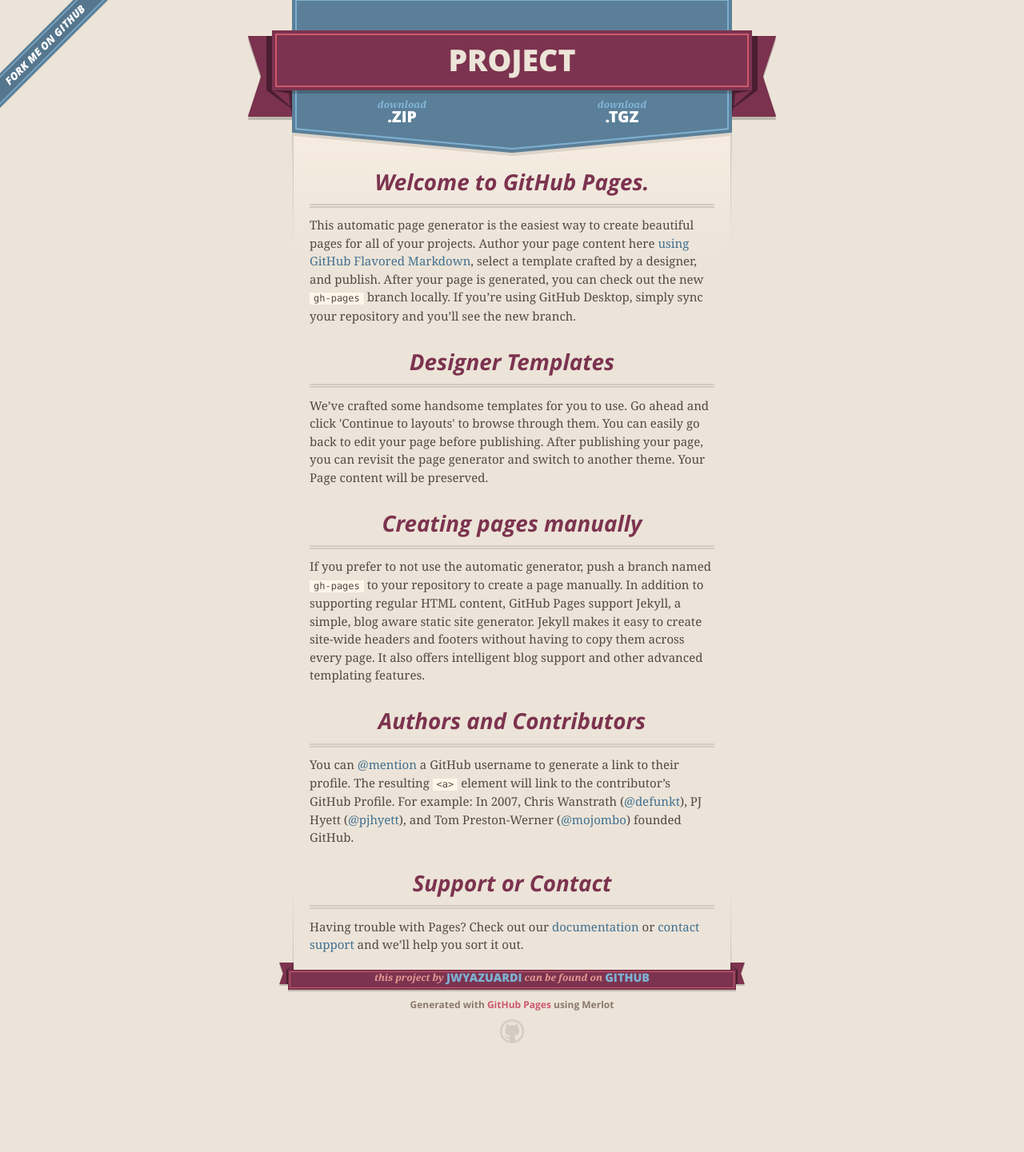
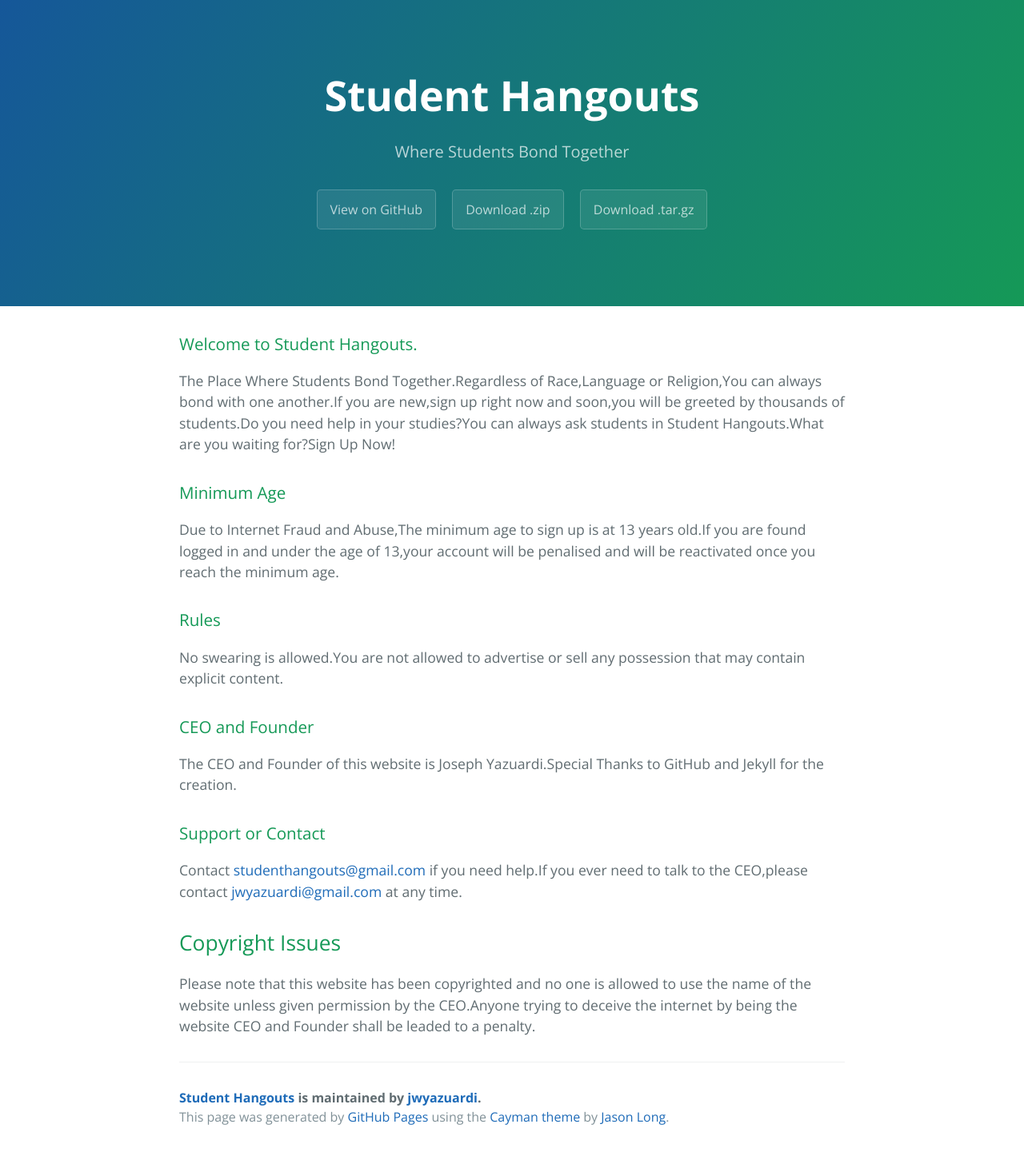
Before and after one commit to jwyazuardi/Studenthangouts, a Jekyll site: the page index.html, which Jekyll copies as it is, in a window 1280 px wide. Shown: the whole page at 80% size. Built offline with Jekyll 4.4.1, drawn with Linux system fonts in a browser that asks for light colours; nearby versions of some CDN libraries; before the commit the page ends 1345 px from its top, so only the background shows below that.

Commit message:
Create gh-pages branch via GitHub

```diff
--- a/index.html
+++ b/index.html
@@ -1,90 +1,61 @@
 <!DOCTYPE html>
-<html>
+<html lang="en-us">
   <head>
-    <meta charset='utf-8'>
-    <meta http-equiv="X-UA-Compatible" content="chrome=1">
-    <meta name="viewport" content="width=640">
+    <meta charset="UTF-8">
+    <title>Student Hangouts by jwyazuardi</title>
+    <meta name="viewport" content="width=device-width, initial-scale=1">
+    <link rel="stylesheet" type="text/css" href="stylesheets/normalize.css" media="screen">
+    <link href='https://fonts.googleapis.com/css?family=Open+Sans:400,700' rel='stylesheet' type='text/css'>
+    <link rel="stylesheet" type="text/css" href="stylesheets/stylesheet.css" media="screen">
+    <link rel="stylesheet" type="text/css" href="stylesheets/github-light.css" media="screen">
+  </head>
+  <body>
+    <section class="page-header">
+      <h1 class="project-name">Student Hangouts</h1>
+      <h2 class="project-tagline">Where Students Bond Together</h2>
+      <a href="https://github.com/jwyazuardi/project" class="btn">View on GitHub</a>
+      <a href="https://github.com/jwyazuardi/project/zipball/master" class="btn">Download .zip</a>
+      <a href="https://github.com/jwyazuardi/project/tarball/master" class="btn">Download .tar.gz</a>
+    </section>
 
-    <link rel="stylesheet" href="stylesheets/core.css" media="screen">
-    <link rel="stylesheet" href="stylesheets/mobile.css" media="handheld, only screen and (max-device-width:640px)">
-    <link rel="stylesheet" href="stylesheets/github-light.css">
+    <section class="main-content">
+      <h3>
+<a id="welcome-to-student-hangouts" class="anchor" href="#welcome-to-student-hangouts" aria-hidden="true"><span aria-hidden="true" class="octicon octicon-link"></span></a>Welcome to Student Hangouts.</h3>
 
-    <script type="text/javascript" src="javascripts/modernizr.js"></script>
-    <script type="text/javascript" src="https://ajax.googleapis.com/ajax/libs/jquery/1.7.1/jquery.min.js"></script>
-    <script type="text/javascript" src="javascripts/headsmart.min.js"></script>
-    <script type="text/javascript">
-      $(document).ready(function () {
-        $('#main_content').headsmart()
-      })
-    </script>
-    <title>Project by jwyazuardi</title>
-  </head>
-
-  <body>
-    <a id="forkme_banner" href="https://github.com/jwyazuardi/project">View on GitHub</a>
-    <div class="shell">
-
-      <header>
-        <span class="ribbon-outer">
-          <span class="ribbon-inner">
-            <h1>Project</h1>
-            <h2></h2>
-          </span>
-          <span class="left-tail"></span>
-          <span class="right-tail"></span>
-        </span>
-      </header>
-
-      <section id="downloads">
-        <span class="inner">
-          <a href="https://github.com/jwyazuardi/project/zipball/master" class="zip"><em>download</em> .ZIP</a><a href="https://github.com/jwyazuardi/project/tarball/master" class="tgz"><em>download</em> .TGZ</a>
-        </span>
-      </section>
-
-
-      <span class="banner-fix"></span>
-
-
-      <section id="main_content">
-        <h3>
-<a id="welcome-to-github-pages" class="anchor" href="#welcome-to-github-pages" aria-hidden="true"><span aria-hidden="true" class="octicon octicon-link"></span></a>Welcome to GitHub Pages.</h3>
-
-<p>This automatic page generator is the easiest way to create beautiful pages for all of your projects. Author your page content here <a href="https://guides.github.com/features/mastering-markdown/">using GitHub Flavored Markdown</a>, select a template crafted by a designer, and publish. After your page is generated, you can check out the new <code>gh-pages</code> branch locally. If you’re using GitHub Desktop, simply sync your repository and you’ll see the new branch.</p>
+<p>The Place Where Students Bond Together.Regardless of Race,Language or Religion,You can always bond with one another.If you are new,sign up right now and soon,you will be greeted by thousands of students.Do you need help in your studies?You can always ask students in Student Hangouts.What are you waiting for?Sign Up Now!</p>
 
 <h3>
-<a id="designer-templates" class="anchor" href="#designer-templates" aria-hidden="true"><span aria-hidden="true" class="octicon octicon-link"></span></a>Designer Templates</h3>
+<a id="minimum-age" class="anchor" href="#minimum-age" aria-hidden="true"><span aria-hidden="true" class="octicon octicon-link"></span></a>Minimum Age</h3>
 
-<p>We’ve crafted some handsome templates for you to use. Go ahead and click 'Continue to layouts' to browse through them. You can easily go back to edit your page before publishing. After publishing your page, you can revisit the page generator and switch to another theme. Your Page content will be preserved.</p>
+<p>Due to Internet Fraud and Abuse,The minimum age to sign up is at 13 years old.If you are found logged in and under the age of 13,your account will be penalised and will be reactivated once you reach the minimum age.</p>
 
 <h3>
-<a id="creating-pages-manually" class="anchor" href="#creating-pages-manually" aria-hidden="true"><span aria-hidden="true" class="octicon octicon-link"></span></a>Creating pages manually</h3>
+<a id="rules" class="anchor" href="#rules" aria-hidden="true"><span aria-hidden="true" class="octicon octicon-link"></span></a>Rules</h3>
 
-<p>If you prefer to not use the automatic generator, push a branch named <code>gh-pages</code> to your repository to create a page manually. In addition to supporting regular HTML content, GitHub Pages support Jekyll, a simple, blog aware static site generator. Jekyll makes it easy to create site-wide headers and footers without having to copy them across every page. It also offers intelligent blog support and other advanced templating features.</p>
+<p>No swearing is allowed.You are not allowed to advertise or sell any possession that may contain explicit content.</p>
 
 <h3>
-<a id="authors-and-contributors" class="anchor" href="#authors-and-contributors" aria-hidden="true"><span aria-hidden="true" class="octicon octicon-link"></span></a>Authors and Contributors</h3>
+<a id="ceo-and-founder" class="anchor" href="#ceo-and-founder" aria-hidden="true"><span aria-hidden="true" class="octicon octicon-link"></span></a>CEO and Founder</h3>
 
-<p>You can <a href="https://help.github.com/articles/basic-writing-and-formatting-syntax/#mentioning-users-and-teams" class="user-mention">@mention</a> a GitHub username to generate a link to their profile. The resulting <code>&lt;a&gt;</code> element will link to the contributor’s GitHub Profile. For example: In 2007, Chris Wanstrath (<a href="https://github.com/defunkt" class="user-mention">@defunkt</a>), PJ Hyett (<a href="https://github.com/pjhyett" class="user-mention">@pjhyett</a>), and Tom Preston-Werner (<a href="https://github.com/mojombo" class="user-mention">@mojombo</a>) founded GitHub.</p>
+<p>The CEO and Founder of this website is Joseph Yazuardi.Special Thanks to GitHub and Jekyll for the creation.</p>
 
 <h3>
 <a id="support-or-contact" class="anchor" href="#support-or-contact" aria-hidden="true"><span aria-hidden="true" class="octicon octicon-link"></span></a>Support or Contact</h3>
 
-<p>Having trouble with Pages? Check out our <a href="https://help.github.com/pages">documentation</a> or <a href="https://github.com/contact">contact support</a> and we’ll help you sort it out.</p>
-      </section>
+<p>Contact <a href="mailto:studenthangouts@gmail.com">studenthangouts@gmail.com</a> if you need help.If you ever need to talk to the CEO,please contact <a href="mailto:jwyazuardi@gmail.com">jwyazuardi@gmail.com</a> at any time.</p>
 
-      <footer>
-        <span class="ribbon-outer">
-          <span class="ribbon-inner">
-            <p>this project by <a href="https://github.com/jwyazuardi">jwyazuardi</a> can be found on <a href="https://github.com/jwyazuardi/project">GitHub</a></p>
-          </span>
-          <span class="left-tail"></span>
-          <span class="right-tail"></span>
-        </span>
-        <p>Generated with <a href="https://pages.github.com">GitHub Pages</a> using Merlot</p>
-        <span class="octocat"></span>
+<h2>
+<a id="copyright-issues" class="anchor" href="#copyright-issues" aria-hidden="true"><span aria-hidden="true" class="octicon octicon-link"></span></a>Copyright Issues</h2>
+
+<p>Please note that this website has been copyrighted and no one is allowed to use the name of the website unless given permission by the CEO.Anyone trying to deceive the internet by being the website CEO and Founder shall be leaded to a penalty.</p>
+
+      <footer class="site-footer">
+        <span class="site-footer-owner"><a href="https://github.com/jwyazuardi/project">Student Hangouts</a> is maintained by <a href="https://github.com/jwyazuardi">jwyazuardi</a>.</span>
+
+        <span class="site-footer-credits">This page was generated by <a href="https://pages.github.com">GitHub Pages</a> using the <a href="https://github.com/jasonlong/cayman-theme">Cayman theme</a> by <a href="https://twitter.com/jasonlong">Jason Long</a>.</span>
       </footer>
 
-    </div>
+    </section>
 
 
   </body>
--- /dev/null
+++ b/stylesheets/stylesheet.css
@@ -0,0 +1,245 @@
+* {
+  box-sizing: border-box; }
+
+body {
+  padding: 0;
+  margin: 0;
+  font-family: "Open Sans", "Helvetica Neue", Helvetica, Arial, sans-serif;
+  font-size: 16px;
+  line-height: 1.5;
+  color: #606c71; }
+
+a {
+  color: #1e6bb8;
+  text-decoration: none; }
+  a:hover {
+    text-decoration: underline; }
+
+.btn {
+  display: inline-block;
+  margin-bottom: 1rem;
+  color: rgba(255, 255, 255, 0.7);
+  background-color: rgba(255, 255, 255, 0.08);
+  border-color: rgba(255, 255, 255, 0.2);
+  border-style: solid;
+  border-width: 1px;
+  border-radius: 0.3rem;
+  transition: color 0.2s, background-color 0.2s, border-color 0.2s; }
+  .btn + .btn {
+    margin-left: 1rem; }
+
+.btn:hover {
+  color: rgba(255, 255, 255, 0.8);
+  text-decoration: none;
+  background-color: rgba(255, 255, 255, 0.2);
+  border-color: rgba(255, 255, 255, 0.3); }
+
+@media screen and (min-width: 64em) {
+  .btn {
+    padding: 0.75rem 1rem; } }
+
+@media screen and (min-width: 42em) and (max-width: 64em) {
+  .btn {
+    padding: 0.6rem 0.9rem;
+    font-size: 0.9rem; } }
+
+@media screen and (max-width: 42em) {
+  .btn {
+    display: block;
+    width: 100%;
+    padding: 0.75rem;
+    font-size: 0.9rem; }
+    .btn + .btn {
+      margin-top: 1rem;
+      margin-left: 0; } }
+
+.page-header {
+  color: #fff;
+  text-align: center;
+  background-color: #159957;
+  background-image: linear-gradient(120deg, #155799, #159957); }
+
+@media screen and (min-width: 64em) {
+  .page-header {
+    padding: 5rem 6rem; } }
+
+@media screen and (min-width: 42em) and (max-width: 64em) {
+  .page-header {
+    padding: 3rem 4rem; } }
+
+@media screen and (max-width: 42em) {
+  .page-header {
+    padding: 2rem 1rem; } }
+
+.project-name {
+  margin-top: 0;
+  margin-bottom: 0.1rem; }
+
+@media screen and (min-width: 64em) {
+  .project-name {
+    font-size: 3.25rem; } }
+
+@media screen and (min-width: 42em) and (max-width: 64em) {
+  .project-name {
+    font-size: 2.25rem; } }
+
+@media screen and (max-width: 42em) {
+  .project-name {
+    font-size: 1.75rem; } }
+
+.project-tagline {
+  margin-bottom: 2rem;
+  font-weight: normal;
+  opacity: 0.7; }
+
+@media screen and (min-width: 64em) {
+  .project-tagline {
+    font-size: 1.25rem; } }
+
+@media screen and (min-width: 42em) and (max-width: 64em) {
+  .project-tagline {
+    font-size: 1.15rem; } }
+
+@media screen and (max-width: 42em) {
+  .project-tagline {
+    font-size: 1rem; } }
+
+.main-content :first-child {
+  margin-top: 0; }
+.main-content img {
+  max-width: 100%; }
+.main-content h1, .main-content h2, .main-content h3, .main-content h4, .main-content h5, .main-content h6 {
+  margin-top: 2rem;
+  margin-bottom: 1rem;
+  font-weight: normal;
+  color: #159957; }
+.main-content p {
+  margin-bottom: 1em; }
+.main-content code {
+  padding: 2px 4px;
+  font-family: Consolas, "Liberation Mono", Menlo, Courier, monospace;
+  font-size: 0.9rem;
+  color: #383e41;
+  background-color: #f3f6fa;
+  border-radius: 0.3rem; }
+.main-content pre {
+  padding: 0.8rem;
+  margin-top: 0;
+  margin-bottom: 1rem;
+  font: 1rem Consolas, "Liberation Mono", Menlo, Courier, monospace;
+  color: #567482;
+  word-wrap: normal;
+  background-color: #f3f6fa;
+  border: solid 1px #dce6f0;
+  border-radius: 0.3rem; }
+  .main-content pre > code {
+    padding: 0;
+    margin: 0;
+    font-size: 0.9rem;
+    color: #567482;
+    word-break: normal;
+    white-space: pre;
+    background: transparent;
+    border: 0; }
+.main-content .highlight {
+  margin-bottom: 1rem; }
+  .main-content .highlight pre {
+    margin-bottom: 0;
+    word-break: normal; }
+.main-content .highlight pre, .main-content pre {
+  padding: 0.8rem;
+  overflow: auto;
+  font-size: 0.9rem;
+  line-height: 1.45;
+  border-radius: 0.3rem; }
+.main-content pre code, .main-content pre tt {
+  display: inline;
+  max-width: initial;
+  padding: 0;
+  margin: 0;
+  overflow: initial;
+  line-height: inherit;
+  word-wrap: normal;
+  background-color: transparent;
+  border: 0; }
+  .main-content pre code:before, .main-content pre code:after, .main-content pre tt:before, .main-content pre tt:after {
+    content: normal; }
+.main-content ul, .main-content ol {
+  margin-top: 0; }
+.main-content blockquote {
+  padding: 0 1rem;
+  margin-left: 0;
+  color: #819198;
+  border-left: 0.3rem solid #dce6f0; }
+  .main-content blockquote > :first-child {
+    margin-top: 0; }
+  .main-content blockquote > :last-child {
+    margin-bottom: 0; }
+.main-content table {
+  display: block;
+  width: 100%;
+  overflow: auto;
+  word-break: normal;
+  word-break: keep-all; }
+  .main-content table th {
+    font-weight: bold; }
+  .main-content table th, .main-content table td {
+    padding: 0.5rem 1rem;
+    border: 1px solid #e9ebec; }
+.main-content dl {
+  padding: 0; }
+  .main-content dl dt {
+    padding: 0;
+    margin-top: 1rem;
+    font-size: 1rem;
+    font-weight: bold; }
+  .main-content dl dd {
+    padding: 0;
+    margin-bottom: 1rem; }
+.main-content hr {
+  height: 2px;
+  padding: 0;
+  margin: 1rem 0;
+  background-color: #eff0f1;
+  border: 0; }
+
+@media screen and (min-width: 64em) {
+  .main-content {
+    max-width: 64rem;
+    padding: 2rem 6rem;
+    margin: 0 auto;
+    font-size: 1.1rem; } }
+
+@media screen and (min-width: 42em) and (max-width: 64em) {
+  .main-content {
+    padding: 2rem 4rem;
+    font-size: 1.1rem; } }
+
+@media screen and (max-width: 42em) {
+  .main-content {
+    padding: 2rem 1rem;
+    font-size: 1rem; } }
+
+.site-footer {
+  padding-top: 2rem;
+  margin-top: 2rem;
+  border-top: solid 1px #eff0f1; }
+
+.site-footer-owner {
+  display: block;
+  font-weight: bold; }
+
+.site-footer-credits {
+  color: #819198; }
+
+@media screen and (min-width: 64em) {
+  .site-footer {
+    font-size: 1rem; } }
+
+@media screen and (min-width: 42em) and (max-width: 64em) {
+  .site-footer {
+    font-size: 1rem; } }
+
+@media screen and (max-width: 42em) {
+  .site-footer {
+    font-size: 0.9rem; } }
```
Also changed, not shown: params.json (+3 -3 lines), stylesheets/normalize.css (added).
